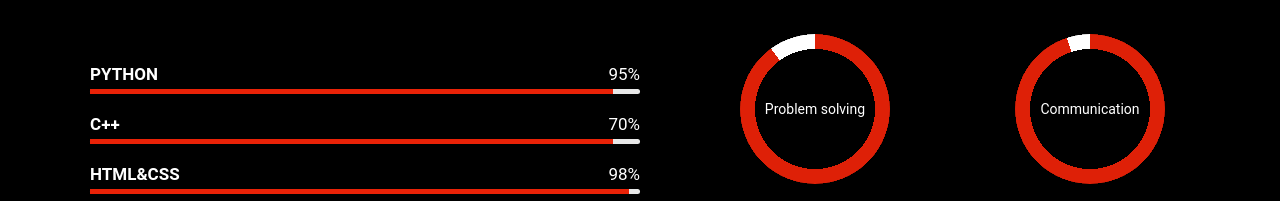
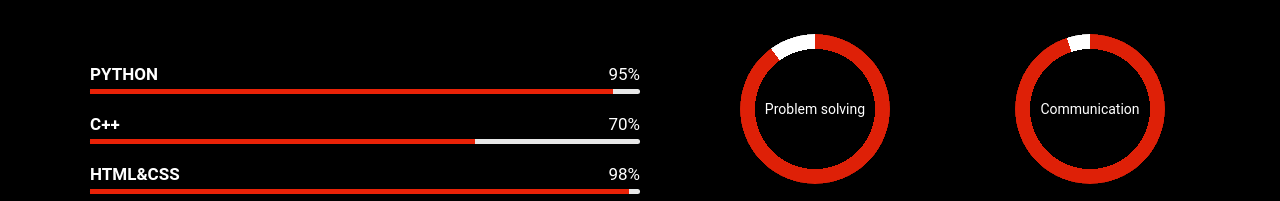
Before and after one commit to santhoshbrs/PERSONAL-PORTFOLIO, a plain HTML site: page index.html in a window 1280 px wide. Shown: the part 1660-1861 px from the top of the page. Drawn offline with Linux system fonts and the light colour scheme.

Commit message:
Update index.html

```diff
--- a/index.html
+++ b/index.html
@@ -116,7 +116,7 @@
           <b>C++</b>
           <span>70%</span>
           <div>
-            <span style="width:95%"></span>
+            <span style="width:70%"></span>
           </div>
         </div>
         <div class="skill">
```
